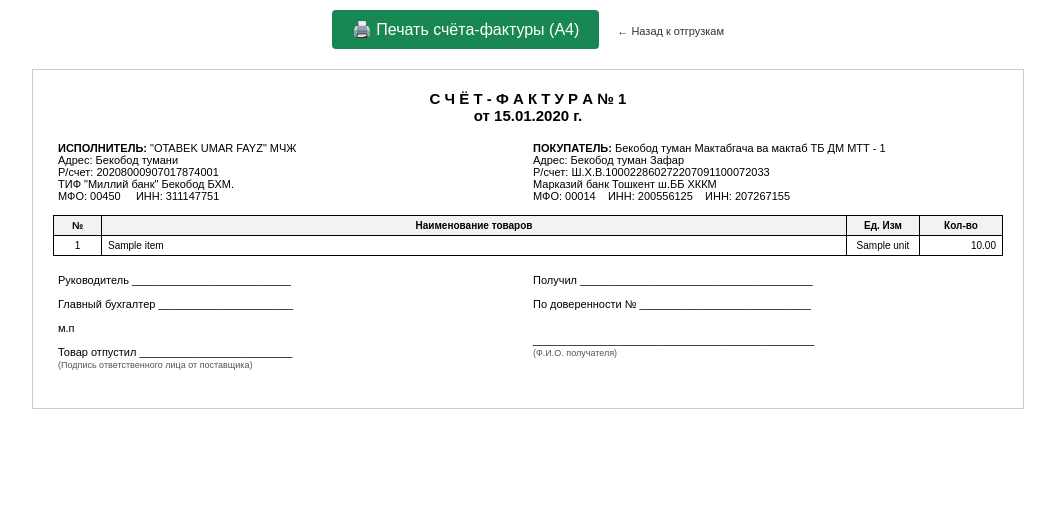
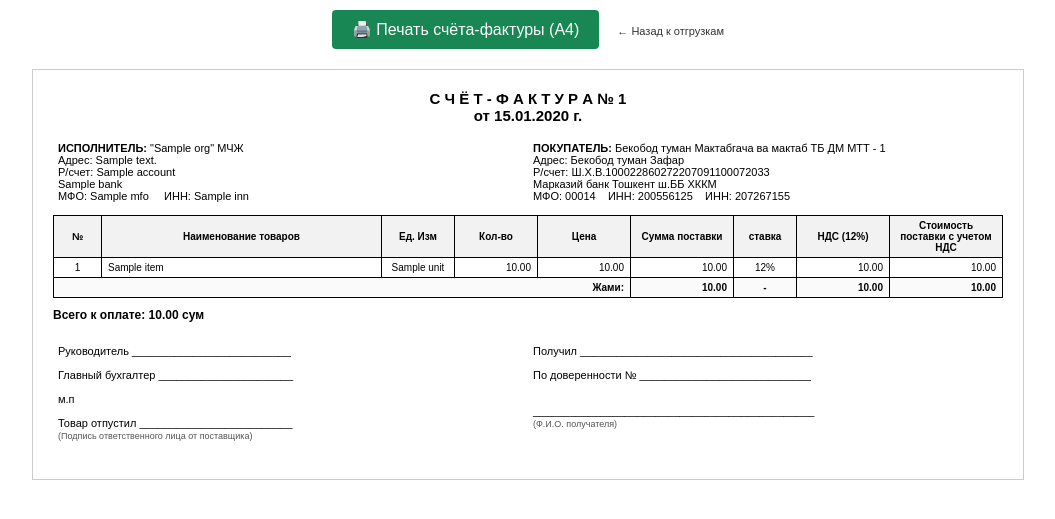
Before and after one commit to alisher0035652-design/-MUXSIN-FAYZ-, a Flask app: template templates/print_sale.html in a window 1280 px wide. Shown: the top 519 px of the page, without its empty margins (112-1167 px from the left). Run offline with Flask 3, Linux system fonts and the light colour scheme; the template is opened without the code that fills it: most values are stand-ins (such as "Sample title", 1, 10 or a date in 2020); some libraries are stand-ins or nearby versions.

Commit message:
Update print_sale.html

```diff
--- a/templates/print_sale.html
+++ b/templates/print_sale.html
@@ -101,11 +101,11 @@
         <table class="parties-table">
             <tr>
                 <td style="width: 50%;">
-                    <strong>ИСПОЛНИТЕЛЬ:</strong> "OTABEK UMAR FAYZ" МЧЖ<br>
-                    Адрес: Бекобод тумани<br>
-                    Р/счет: 20208000907017874001<br>
-                    ТИФ "Миллий банк" Бекобод БХМ.<br>
-                    МФО: 00450 &nbsp;&nbsp;&nbsp; ИНН: 311147751
+                    <strong>ИСПОЛНИТЕЛЬ:</strong> "{{ org.name }}" МЧЖ<br>
+                    Адрес: {{ org.address }}<br>
+                    Р/счет: {{ org.account }}<br>
+                    {{ org.bank }}<br>
+                    МФО: {{ org.mfo }} &nbsp;&nbsp;&nbsp; ИНН: {{ org.inn }}
                 </td>
                 <td style="width: 50%;">
                     <strong>ПОКУПАТЕЛЬ:</strong> Бекобод туман Мактабгача ва мактаб ТБ ДМ МТТ - {{ doc.client_number }}<br>
@@ -125,13 +125,11 @@
                     <th class="text-left">Наименование товаров</th>
                     <th style="width: 60px;">Ед. Изм</th>
                     <th style="width: 70px;">Кол-во</th>
-                    {% if show_prices %}
                     <th style="width: 80px;">Цена</th>
                     <th style="width: 90px;">Сумма поставки</th>
                     <th style="width: 50px;">ставка</th>
                     <th style="width: 80px;">НДС (12%)</th>
                     <th style="width: 100px;">Стоимость поставки с учетом НДС</th>
-                    {% endif %}
                 </tr>
             </thead>
             <tbody>
@@ -141,17 +139,13 @@
                     <td class="text-left">{{ item.item_name }}</td>
                     <td>{{ item.unit }}</td>
                     <td class="text-right">{{ "%.2f"|format(item.quantity) }}</td>
-                    {% if show_prices %}
                     <td class="text-right">{{ item.price|money }}</td>
                     <td class="text-right">{{ item.sum_supply|money }}</td>
                     <td>12%</td>
                     <td class="text-right">{{ item.vat|money }}</td>
                     <td class="text-right">{{ item.sum_with_vat|money }}</td>
-                    {% endif %}
                 </tr>
                 {% endfor %}
-
-                {% if show_prices %}
                 <!-- Строка Итого (Жами) -->
                 <tr style="font-weight: bold; background-color: #fafafa;">
                     <td colspan="5" style="text-align: right;">Жами:</td>
@@ -160,15 +154,12 @@
                     <td class="text-right">{{ totals.vat|money }}</td>
                     <td class="text-right">{{ totals.sum_with_vat|money }}</td>
                 </tr>
-                {% endif %}
             </tbody>
         </table>
 
-        {% if show_prices %}
         <div style="margin-bottom: 15px; font-weight: bold; font-size: 12px;">
             Всего к оплате: {{ totals.sum_with_vat|money }} сум
         </div>
-        {% endif %}
 
         <!-- Подписи сторон -->
         <table class="signatures-table">
```
